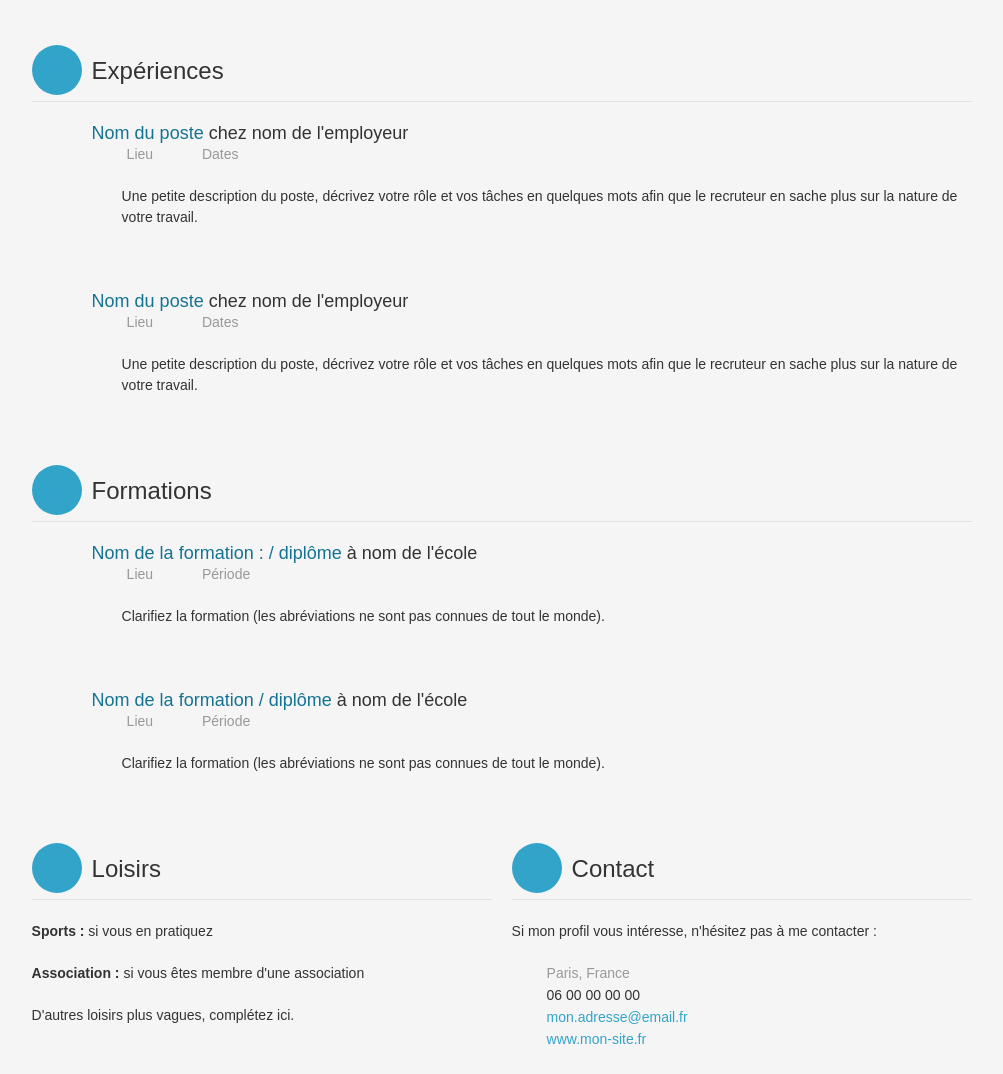
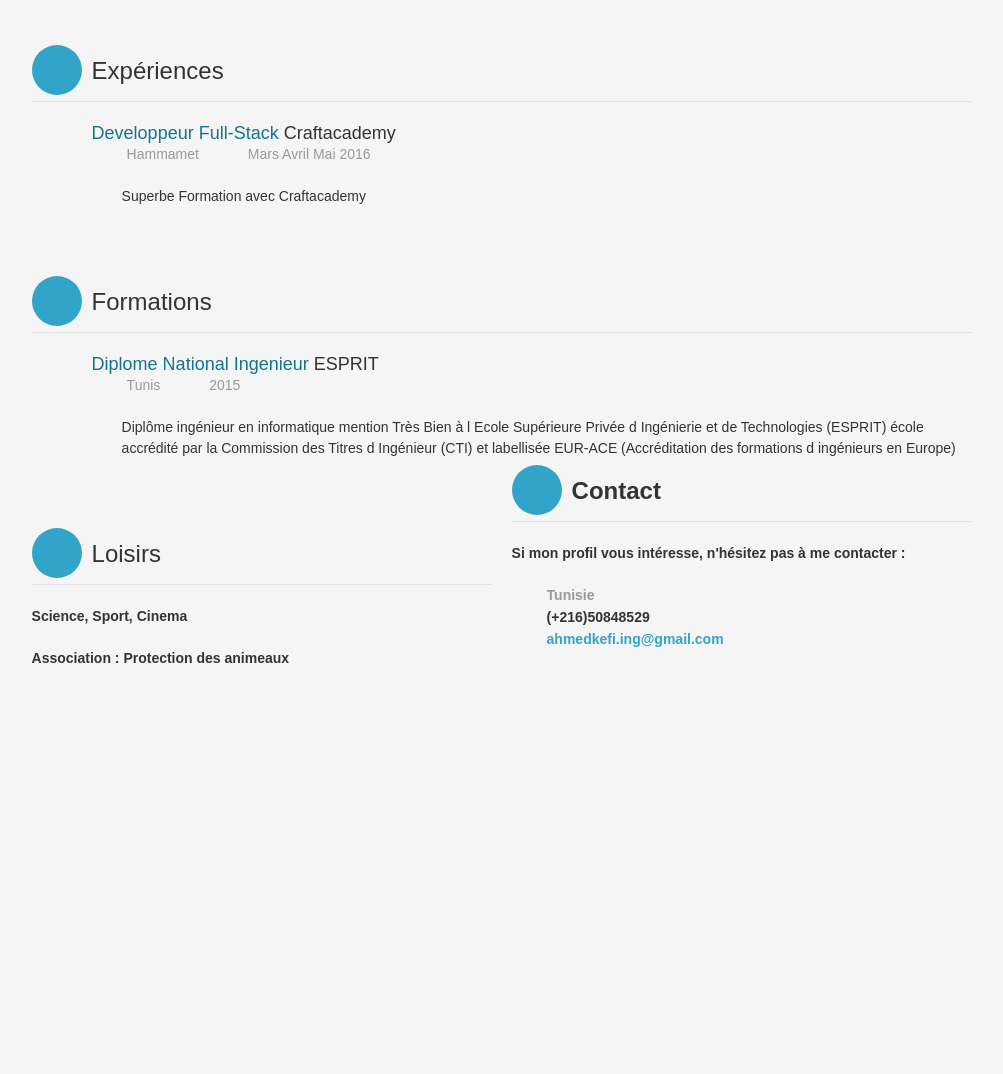
Before and after one commit to ahmed-kefi8/CV_Challenge, a plain HTML site: page index.html in a window 1280 px wide. Shown: the part 633-1707 px from the top of the page, without its empty margins (138-1141 px from the left). After the commit the page ends 1344 px from the top, so only its background shows below. Drawn offline with Linux system fonts and the light colour scheme; a web font is replaced by a local one.

Commit message:
all the attributes are declared in the model and displayed in the web page using the mustache template

```diff
--- a/app.js
+++ b/app.js
@@ -14,6 +14,22 @@ angular.module('myApp', []).controller('createCvCtrl', ['$scope', function($scop
 	compt4: 'Node.JS',
 	compt5: 'HTML CSS SASS , Git et SCRUM',
 	presentation: 'je suis un ingénieur jeune et motivé',
+	poste: 'Developpeur Full-Stack',
+	employeur: 'Craftacademy',
+	lieu:'Hammamet',
+	duree:'Mars Avril Mai 2016',
+	descr:'Superbe Formation avec Craftacademy',
+	diplome: 'Diplome National Ingenieur',
+	ecole: 'ESPRIT',
+	lieuDip: 'Tunis',
+	annee: '2015',
+	descrDiplome: "Diplôme ingénieur en informatique mention Très Bien à l Ecole Supérieure Privée d Ingénierie et de Technologies (ESPRIT) école accrédité par la Commission des Titres d Ingénieur (CTI) et labellisée EUR-ACE (Accréditation des formations d ingénieurs en Europe)",
+	loisir: 'Science, Sport, Cinema',
+	association:'Protection des animeaux',
+	email:'ahmedkefi.ing@gmail.com',
+	phone:'(+216)50848529'
+
+
 
   };
 
--- a/index.html
+++ b/index.html
@@ -87,20 +87,10 @@
     <h3>Expériences</h3>
     <ul>
       <li>
-        <h4><strong>Nom du poste</strong> chez nom de l'employeur</h4>
-        <span class="lieu">Lieu</span>
-        <span class="dates">Dates</span>
-        <p>Une petite description du poste, décrivez votre rôle et vos
-          tâches en quelques mots afin que le recruteur en sache plus sur la
-          nature de votre travail.</p>
-      </li>
-      <li>
-        <h4><strong>Nom du poste</strong> chez nom de l'employeur</h4>
-        <span class="lieu">Lieu</span>
-        <span class="dates">Dates</span>
-        <p>Une petite description du poste, décrivez votre rôle et vos
-          tâches en quelques mots afin que le recruteur en sache plus sur la
-          nature de votre travail.</p>
+        <h4><strong>{{user.poste}}</strong> {{user.employeur}}</h4>
+        <span class="lieu">{{user.lieu}}</span>
+        <span class="dates">{{user.duree}}</span>
+        <p>{{user.descr}}</p>
       </li>
     </ul>
   </div>
@@ -110,16 +100,10 @@
     <h3>Formations</h3>
     <ul>
       <li>
-        <h4><strong>Nom de la formation : / diplôme</strong> à nom de l'école</h4>
-        <span class="lieu">Lieu</span>
-        <span class="dates">Période</span>
-        <p>Clarifiez la formation (les abréviations ne sont pas connues de tout le monde).</p>
-      </li>
-      <li>
-        <h4><strong>Nom de la formation / diplôme</strong> à nom de l'école</h4>
-        <span class="lieu">Lieu</span>
-        <span class="dates">Période</span>
-        <p>Clarifiez la formation (les abréviations ne sont pas connues de tout le monde).</p>
+        <h4><strong>{{user.diplome}}</strong> {{user.ecole}}</h4>
+        <span class="lieu">{{user.lieuDip}}</span>
+        <span class="dates">{{user.annee}}</span>
+        <p>{{user.descrDiplome}}</p>
       </li>
     </ul>
   </div>
@@ -127,9 +111,8 @@
   <!-- Loisirs -->
   <div class="grid_8 loisirs">
     <h3>Loisirs</h3>
-    <p><strong>Sports :</strong> si vous en pratiquez</p>
-    <p><strong>Association :</strong> si vous êtes membre d'une association</p>
-    <p>D'autres loisirs plus vagues, complétez ici.</p>
+    <p><strong>{{user.loisir}}</p>
+    <p><strong>Association :</strong> {{user.association}}</p>
   </div>
 
   <!-- Contact -->
@@ -137,10 +120,9 @@
     <h3>Contact</h3>
     <p>Si mon profil vous intéresse, n'hésitez pas à me contacter :</p>
     <ul>
-      <li class="lieu">Paris, France</li>
-      <li class="phone">06 00 00 00 00</li>
-      <li class="mail"><a href="mailto:mon.adresse@email.fr">mon.adresse@email.fr</a></li>
-      <li class="site"><a href="http://www.mon-site.fr/">www.mon-site.fr</a></li>
+      <li class="lieu">Tunisie</li>
+      <li class="phone">{{user.phone}}</li>
+      <li class="mail"><a href="mailto:mon.adresse@email.fr">{{user.email}}</a></li>
 
     </ul>
   </div>
```
